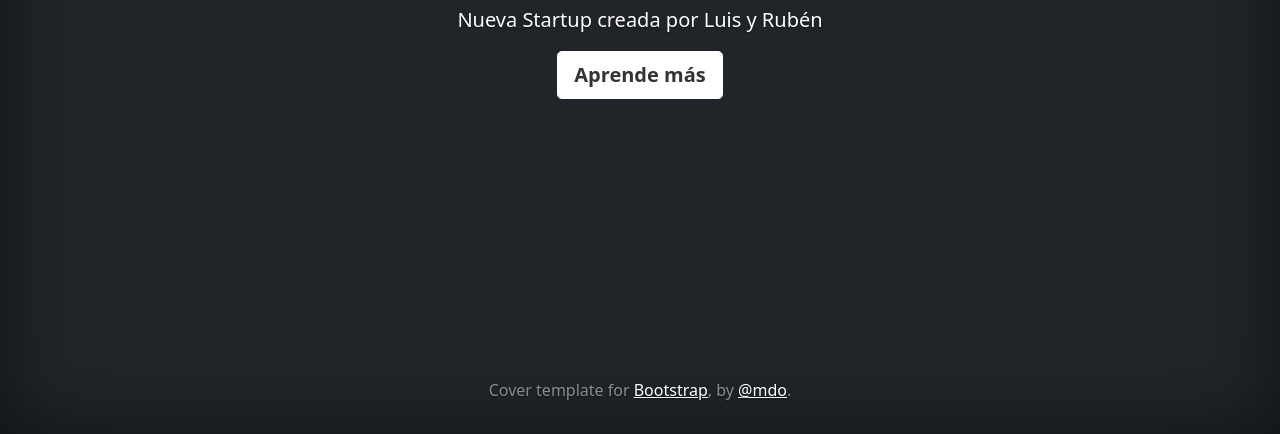
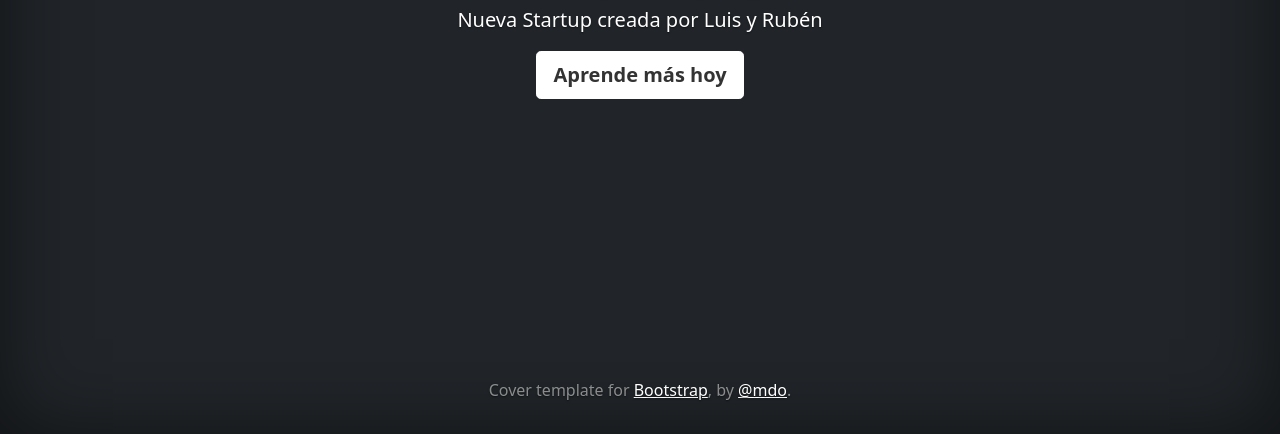
Before and after one commit to Flouisss/git-work, a plain HTML site: page index.html in a window 1280 px wide. Shown: the part 366-800 px from the top of the page. Drawn offline with Linux system fonts and the light colour scheme.

Commit message:
hago el cambio que puse en la conversación del PR

```diff
--- a/index.html
+++ b/index.html
@@ -53,7 +53,7 @@
     <h1>Cover your page.</h1>
     <p class="lead">Nueva Startup creada por Luis y Rubén</p>
     <p class="lead">
-      <a href="#" class="btn btn-lg btn-secondary fw-bold border-white bg-white">Aprende más</a>
+      <a href="#" class="btn btn-lg btn-secondary fw-bold border-white bg-white">Aprende más hoy</a>
     </p>
   </main>
 
```
